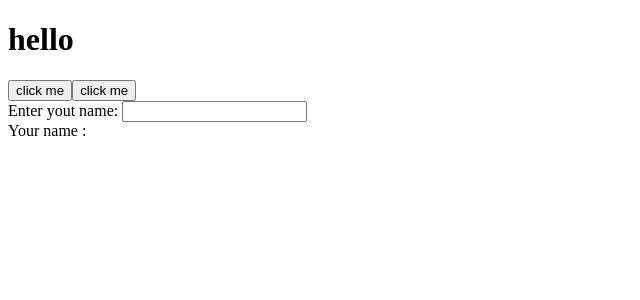
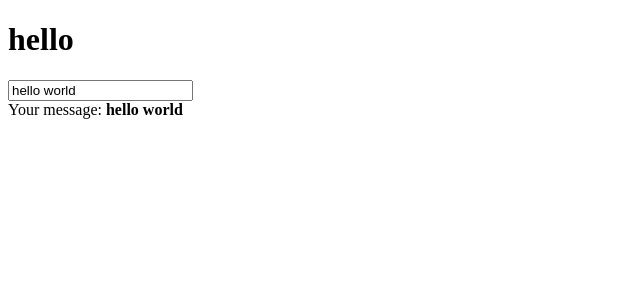
Before and after one commit to rajnaik44/learning-angular, an Angular app: page / in a window 1280 px wide. Shown: the top 300 px of the page, without its empty margins (0-640 px from the left). Built offline with nearby package versions, Linux system fonts and the light colour scheme.

Commit message:
two_way_data_binding

```diff
--- a/src/app/app.component.html
+++ b/src/app/app.component.html
@@ -1,3 +1,5 @@
 <h1>hello</h1>
 
-<app-event-binding></app-event-binding>
+<!-- <app-event-binding></app-event-binding> -->
+
+<app-two-way-databinding></app-two-way-databinding>
--- a/src/app/app.component.ts
+++ b/src/app/app.component.ts
@@ -1,11 +1,12 @@
 import { Component } from '@angular/core';
 import { RouterOutlet } from '@angular/router';
 import { EventBindingComponent } from './event-binding/event-binding.component';
+import { TwoWayDatabindingComponent } from './two-way-databinding/two-way-databinding.component';
 
 @Component({
   selector: 'app-root',
   standalone: true,
-  imports: [RouterOutlet , EventBindingComponent],
+  imports: [RouterOutlet , EventBindingComponent , TwoWayDatabindingComponent],
   templateUrl: './app.component.html',
   styleUrl: './app.component.css'
 })
--- /dev/null
+++ b/src/app/two-way-databinding/two-way-databinding.component.html
@@ -0,0 +1,6 @@
+<!-- long form of two way -two-way-databinding -->
+<!-- <input type="text" [value]="message" #txtdata (keyup)="onchange(txtdata.value)"><br> -->
+
+<input type="text" [(ngModel)]="message"><br>
+
+Your message: <b>{{message}}</b>
--- /dev/null
+++ b/src/app/two-way-databinding/two-way-databinding.component.ts
@@ -0,0 +1,19 @@
+import { Component } from '@angular/core';
+import { FormsModule } from '@angular/forms';
+
+@Component({
+  selector: 'app-two-way-databinding',
+  standalone: true,
+  imports: [FormsModule],
+  templateUrl: './two-way-databinding.component.html',
+  styleUrl: './two-way-databinding.component.css'
+})
+export class TwoWayDatabindingComponent {
+
+  message = "hello world";
+
+  // onchange(val:any){
+  //   this.message = val;
+  // }
+
+}
```
Also changed, not shown: src/app/two-way-databinding/two-way-databinding.component.css (added), 1 other file (tests, documents, lock files or other folders).
